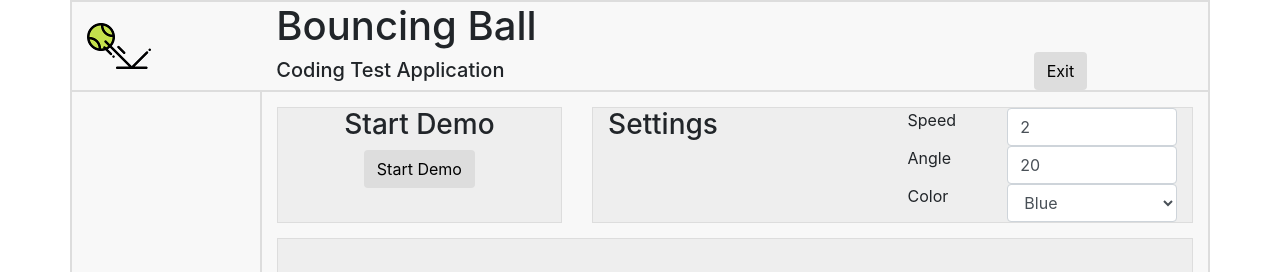
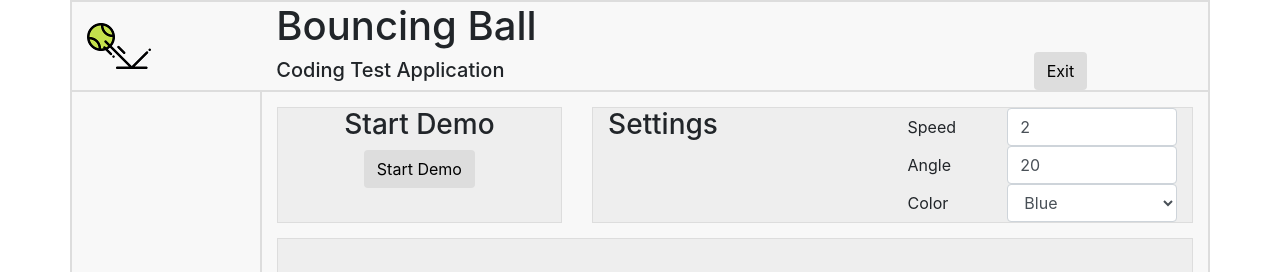
Before and after one commit to Condimentum/bouncing-ball, an Angular app: page / in a window 1280 px wide. Shown: the top 272 px of the page. Built offline with nearby package versions, Linux system fonts and the light colour scheme.

Commit message:
vertically center text

```diff
--- a/src/app/settings/settings.component.html
+++ b/src/app/settings/settings.component.html
@@ -3,7 +3,7 @@
 		<h3>{{title}}</h3>
 	</div>
 	<div class="col">
-		<div class="row">
+		<div class="row align-items-center">
 			<div class="col-sm-4">
 				Speed
 			</div>
@@ -11,7 +11,7 @@
 				<input class="form-control" type="number" min="1" max="10" [(ngModel)]="ball.speed" placeholder="1" />
 			</div>
 		</div>
-		<div class="row">
+		<div class="row align-items-center">
 			<div class="col-sm-4">
 				Angle
 			</div>
@@ -19,7 +19,7 @@
 				<input class="form-control" type="number" [(ngModel)]="ball.angle" placeholder="45" />
 			</div>
 		</div>
-		<div class="row">
+		<div class="row align-items-center">
 			<div class="col-sm-4">
 				Color
 			</div>
```
